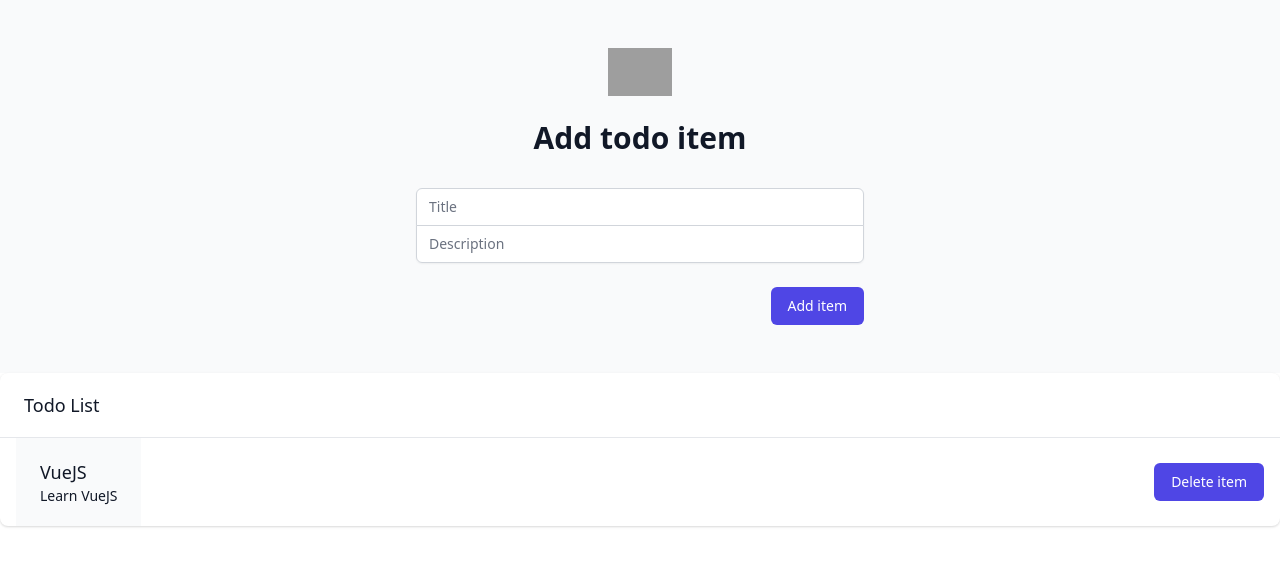
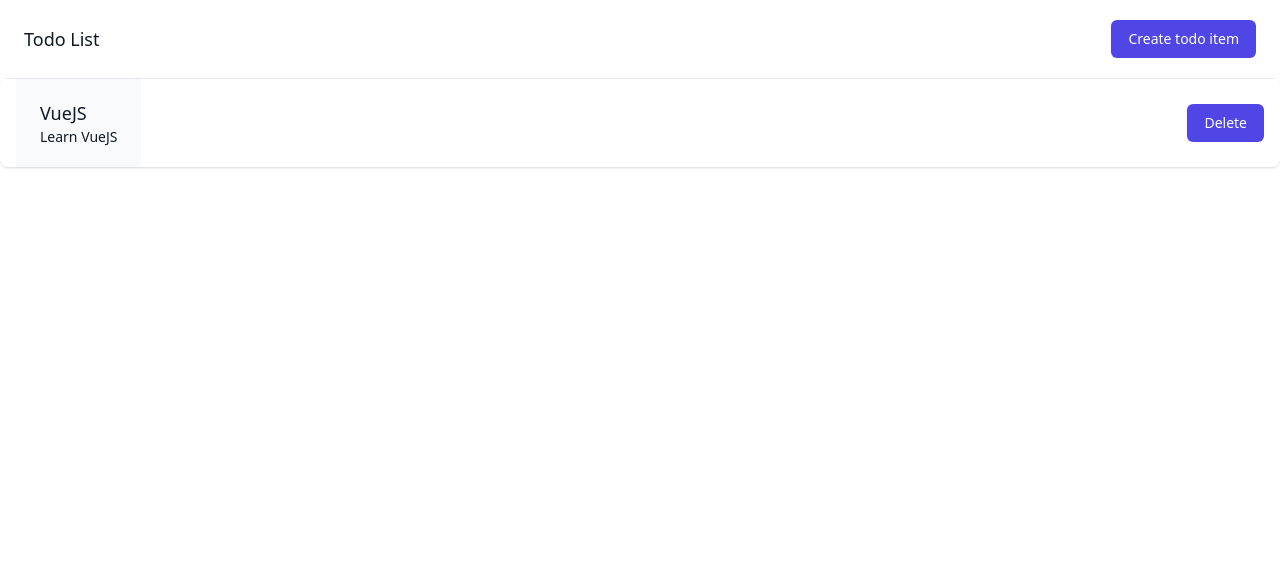
Before and after one commit to vadiminsk/vue-todolist, a Vue app: page / in a window 1280 px wide. Shown: the top 566 px of the page. Built offline with nearby package versions, Linux system fonts and the light colour scheme; grey boxes are pictures that could not be loaded.

Commit message:
create dialog component

```diff
--- a/src/App.vue
+++ b/src/App.vue
@@ -1,7 +1,17 @@
 <template>
   <div>
-    <todo-list-form @create="createTodo" />
-    <todo-list :todos="todos" />
+    <div class="flex items-center justify-between px-4 py-5 sm:px-6">
+      <h2 class="text-lg leading-6 font-medium text-gray-900">
+        Todo List
+      </h2>
+      <app-button @click="showDialog">
+        Create todo item
+      </app-button>
+    </div>
+    <app-dialog v-model:show="dialogVisible">
+      <todo-list-form @create="createTodo" />
+    </app-dialog>
+    <todo-list :todos="todos" @remove="removeTodo" />
   </div>
 </template>
 
@@ -16,12 +26,22 @@
   data() {
     return {
       todos: [{ id: 1, title: "VueJS", description: "Learn VueJS" }],
+      dialogVisible: false,
     };
   },
 
   methods: {
     createTodo(todo) {
       this.todos.push(todo);
+      this.dialogVisible = false;
+    },
+
+    removeTodo(todo) {
+      this.todos = this.todos.filter((item) => item.id !== todo.id);
+    },
+
+    showDialog() {
+      this.dialogVisible = true;
     },
   },
 };
--- a/src/components/TodoList.vue
+++ b/src/components/TodoList.vue
@@ -1,13 +1,17 @@
 <template>
-  <div class="bg-white shadow overflow-hidden sm:rounded-lg">
-    <div class="px-4 py-5 sm:px-6">
-      <h3 class="text-lg leading-6 font-medium text-gray-900">
-        Todo List
-      </h3>
+  <div
+    v-if="todos.length > 0"
+    class="bg-white shadow overflow-hidden sm:rounded-lg"
+  >
+    <div v-for="todo in todos" :key="todo.id">
+      <todo-list-item :todo="todo" @remove="removeTodo" />
     </div>
-    <div v-for="todo in todos" :key="todo.id">
-      <todo-list-item :todo="todo" />
-    </div>
+  </div>
+  <div
+    v-else
+    class="bg-white shadow overflow-hidden sm:rounded-lg px-4 py-5 text-lg leading-6 font-medium text-gray-900"
+  >
+    Todo list is empty
   </div>
 </template>
 
@@ -21,6 +25,12 @@
       required: true,
     },
   },
+
+  methods: {
+    removeTodo(todo) {
+      this.$emit("remove", todo);
+    },
+  },
 };
 </script>
 
--- a/src/components/TodoListForm.vue
+++ b/src/components/TodoListForm.vue
@@ -17,7 +17,7 @@
         <div class="rounded-md shadow-sm -space-y-px">
           <div>
             <label for="title-field" class="sr-only">Title</label>
-            <input
+            <app-input
               id="title-field"
               name="title"
               type="text"
@@ -28,7 +28,7 @@
           </div>
           <div>
             <label for="description-field" class="sr-only">Description</label>
-            <input
+            <app-input
               id="description-field"
               name="description"
               type="text"
@@ -40,13 +40,7 @@
         </div>
 
         <div class="flex flex-col">
-          <button
-            type="submit"
-            class="self-end py-2 px-4 border border-transparent text-sm font-medium rounded-md text-white bg-indigo-600 hover:bg-indigo-700 focus:outline-none focus:ring-2 focus:ring-offset-2 focus:ring-indigo-500"
-            @click="createTodo"
-          >
-            Add item
-          </button>
+          <app-button @click="createTodo">Add item</app-button>
         </div>
       </form>
     </div>
--- a/src/components/TodoListItem.vue
+++ b/src/components/TodoListItem.vue
@@ -7,12 +7,7 @@
       </div>
     </div>
     <div>
-      <button
-        type="submit"
-        class="self-end py-2 px-4 border border-transparent text-sm font-medium rounded-md text-white bg-indigo-600 hover:bg-indigo-700 focus:outline-none focus:ring-2 focus:ring-offset-2 focus:ring-indigo-500"
-      >
-        Delete item
-      </button>
+      <app-button @click="removeTodo">Delete</app-button>
     </div>
   </div>
 </template>
@@ -25,6 +20,12 @@
       required: true,
     },
   },
+
+  methods: {
+    removeTodo() {
+      this.$emit("remove", this.todo);
+    },
+  },
 };
 </script>
 
--- /dev/null
+++ b/src/components/UI/AppButton.vue
@@ -0,0 +1,16 @@
+<template>
+  <button
+    type="submit"
+    class="self-end py-2 px-4 border border-transparent text-sm font-medium rounded-md text-white bg-indigo-600 hover:bg-indigo-700 focus:outline-none focus:ring-2 focus:ring-offset-2 focus:ring-indigo-500"
+  >
+    <slot></slot>
+  </button>
+</template>
+
+<script>
+export default {
+  name: "app-button",
+};
+</script>
+
+<style></style>
--- /dev/null
+++ b/src/components/UI/AppDialog.vue
@@ -0,0 +1,36 @@
+<template>
+  <div
+    v-if="show"
+    @click="hideDialog"
+    class="fixed flex items-center justify-center z-10 inset-0 overflow-y-auto bg-gray-600 bg-opacity-50"
+    aria-labelledby="modal-title"
+    role="dialog"
+    aria-modal="true"
+  >
+    <div
+      class="inline-block align-bottom bg-white rounded-lg text-left overflow-hidden shadow-xl transform transition-all sm:my-8 sm:align-middle sm:max-w-lg sm:w-full"
+      @click.stop
+    >
+      <slot></slot>
+    </div>
+  </div>
+</template>
+
+<script>
+export default {
+  name: "app-dialog",
+  props: {
+    show: {
+      type: Boolean,
+      default: false,
+    },
+  },
+  methods: {
+    hideDialog() {
+      this.$emit("update:show", false);
+    },
+  },
+};
+</script>
+
+<style></style>
--- /dev/null
+++ b/src/components/UI/AppInput.vue
@@ -0,0 +1,19 @@
+<template>
+  <input type="text" :value="modelValue" @input="updateInput" />
+</template>
+
+<script>
+export default {
+  name: "app-input",
+  props: {
+    modelValue: [String, Number],
+  },
+  methods: {
+    updateInput(event) {
+      this.$emit("update:modelValue", event.target.value);
+    },
+  },
+};
+</script>
+
+<style></style>
--- /dev/null
+++ b/src/components/UI/index.js
@@ -0,0 +1,5 @@
+import AppButton from "@/components/UI/AppButton";
+import AppInput from "@/components/UI/AppInput";
+import AppDialog from "@/components/UI/AppDialog";
+
+export default [AppButton, AppInput, AppDialog];
--- a/src/main.js
+++ b/src/main.js
@@ -1,5 +1,6 @@
 import { createApp } from "vue";
 import App from "./App.vue";
+import components from "@/components/UI";
 import "./assets/main.css";
 import "./assets/tailwind.css";
 import router from "./router";
@@ -8,6 +9,10 @@
 import { Integrations } from "@sentry/tracing";
 
 const app = createApp(App);
+
+components.forEach((component) => {
+  app.component(component.name, component);
+});
 
 Sentry.init({
   app,
```
